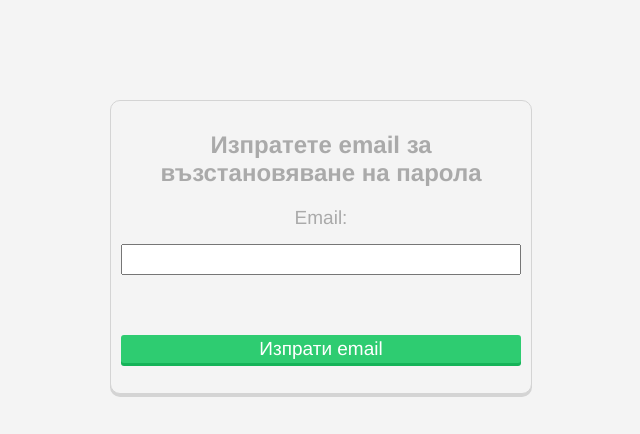
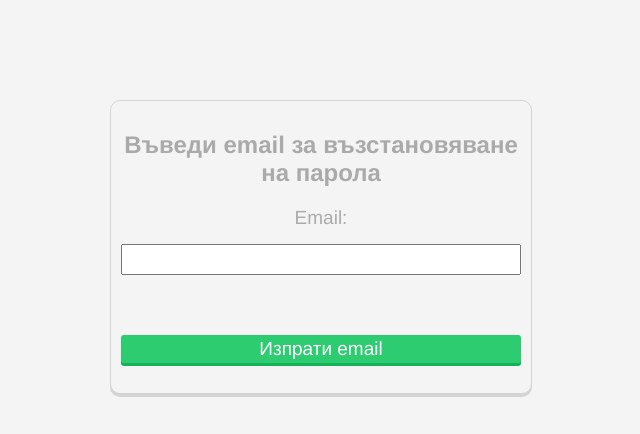
Before and after one commit to mdimitrov/puffin-ext, a PHP site: page /templates/send-password-reset.phtml in a window 1280 px wide. Shown: the top 434 px of the page, without its empty margins (319-959 px from the left). Run offline with PHP 8.4, Linux system fonts and the light colour scheme.

Commit message:
Fixed form header

```diff
--- a/project/puffin-api/templates/send-password-reset.phtml
+++ b/project/puffin-api/templates/send-password-reset.phtml
@@ -70,7 +70,7 @@
 </head>
 <body>
 <div class="form-wrapper">
-    <div class="header">Изпратете email за възстановяване на парола</div>
+    <div class="header">Въведи email за възстановяване на парола</div>
     <div class="input-label">Email:</div>
     <input id="email" type="text" name="email">
     <div id="error" class="error"></div>
```
